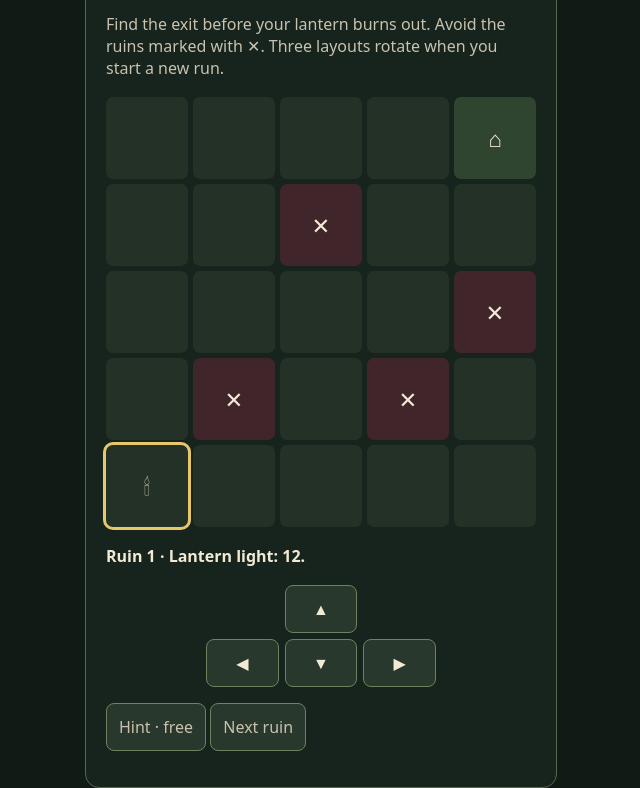
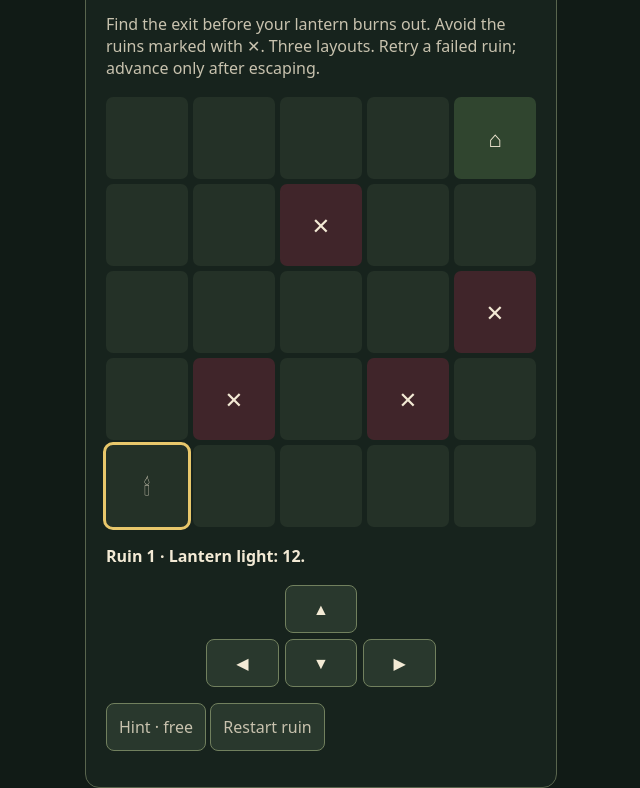
Before and after one commit to nimrodqwe-design/iron-crown, a plain HTML site: page side-game/lantern-run/index.html in a window 1280 px wide. Shown: the part 57-845 px from the top of the page, without its empty margins (319-959 px from the left). Drawn offline with Linux system fonts and the light colour scheme.

Commit message:
fix(lantern-run): retry failed ruins without skipping ahead

```diff
--- a/side-game/lantern-run/index.html
+++ b/side-game/lantern-run/index.html
@@ -21,19 +21,19 @@ button:disabled{opacity:.5;cursor:not-allowed}
 </head>
 <body><main>
 <h1>Lantern Run</h1>
-<p>Find the exit before your lantern burns out. Avoid the ruins marked with ✕. Three layouts rotate when you start a new run.</p>
+<p>Find the exit before your lantern burns out. Avoid the ruins marked with ✕. Three layouts. Retry a failed ruin; advance only after escaping.</p>
 <div id="grid" class="grid" role="grid" aria-label="Ruin board" aria-rowcount="5" aria-colcount="5"></div>
 <div id="status" aria-live="polite" aria-atomic="true"></div>
 <div class="controls" role="group" aria-label="Movement controls">
 <span aria-hidden="true"></span><button data-move="up" aria-label="Move up">▲</button><span aria-hidden="true"></span>
 <button data-move="left" aria-label="Move left">◀</button><button data-move="down" aria-label="Move down">▼</button><button data-move="right" aria-label="Move right">▶</button>
 </div>
-<p><button id="hint" aria-describedby="status">Hint · free</button> <button id="restart">Next ruin</button></p>
+<p><button id="hint" aria-describedby="status">Hint · free</button> <button id="restart">Restart ruin</button></p>
 <script src="game-state.js"></script>
 <script>
 (()=>{
 'use strict';
-const grid=document.getElementById('grid'),status=document.getElementById('status'),hintButton=document.getElementById('hint');
+const grid=document.getElementById('grid'),status=document.getElementById('status'),hintButton=document.getElementById('hint'),restartButton=document.getElementById('restart');
 const api=window.LanternRunState;
 if(!api){
  status.textContent='The game could not start. Reload the page to try again.';
@@ -64,8 +64,13 @@ function render(){
  status.textContent=message(state);
  document.querySelectorAll('button[data-move]').forEach(button=>button.disabled=state.ended);
  hintButton.disabled=state.ended||!api.hint(state);
+ restartButton.textContent=state.ended?(state.outcome==='escaped'?'Next ruin':'Try again'):'Restart ruin';
 }
-function reset(){state=api.initial(state?(state.level+1)%api.LEVEL_COUNT:0);render();}
+function reset(){
+ let level=state?state.level:0;
+ if(state&&state.ended&&state.outcome==='escaped')level=(state.level+1)%api.LEVEL_COUNT;
+ state=api.initial(level);render();
+}
 function move(dir){
  if(state.ended)return;
  const before=state;
```
